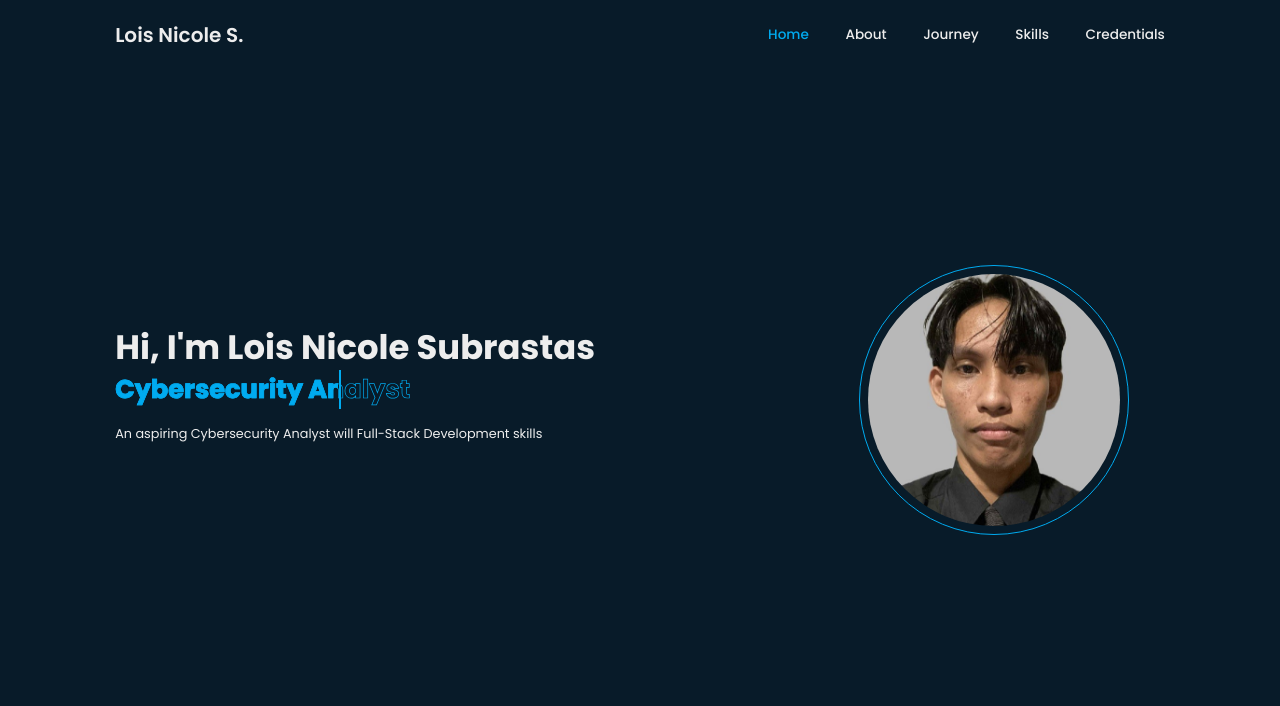
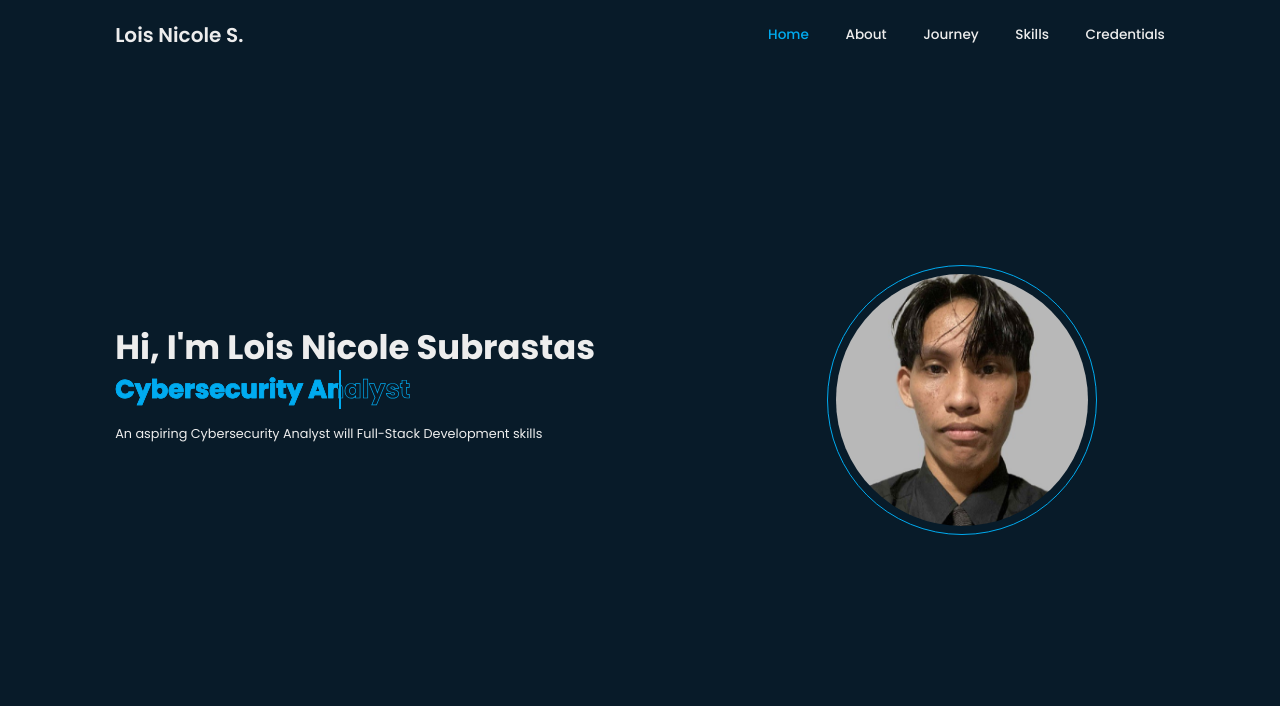
Before and after one commit to Nikolas08-blip/Final-e-portfolio, a plain HTML site: page index.html in a window 1280 px wide. Shown: the top 706 px of the page. Drawn offline with nearby package versions, Linux system fonts and the light colour scheme.

Commit message:
Update style.css

```diff
--- a/style.css
+++ b/style.css
@@ -96,7 +96,7 @@ section{
     height: 270px;
     width: 270px;
     padding: 1rem;
-    margin-left: 33rem;
+    margin-left: 29rem;
     border: .2rem solid var(--main-color);
 }
 
```
